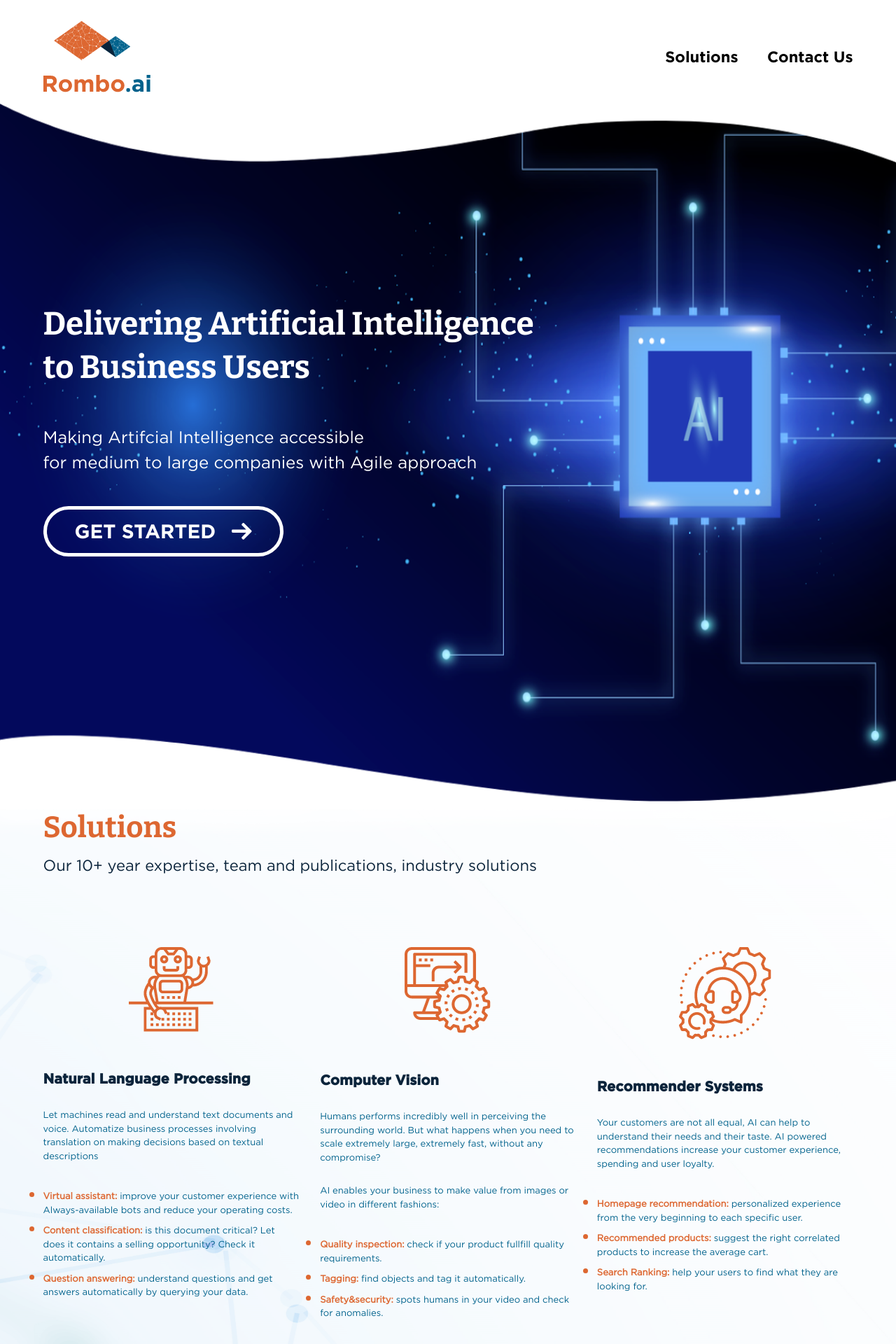
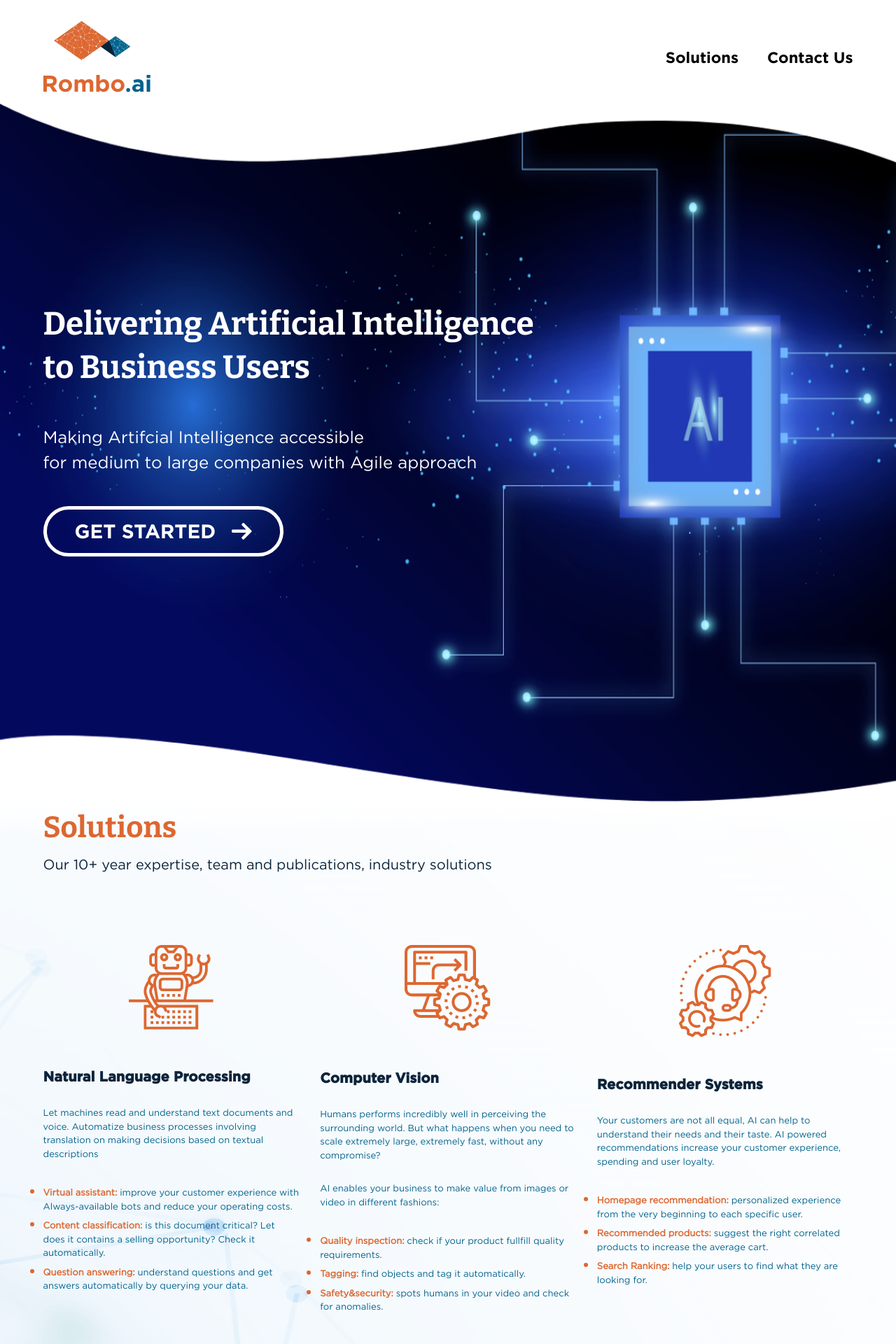
Before and after one commit to romboai/website, a Jekyll site: the page built from index.html, in a window 1280 px wide. Shown: the top 1920 px of the page at 70% size. Built offline with Jekyll 4.4.1, drawn with Linux system fonts in a browser that asks for light colours; some of the changed text lies outside the part shown.

Commit message:
font sizing

```diff
--- a/css/custom/style.css
+++ b/css/custom/style.css
@@ -22,7 +22,7 @@ font-family: homebook;
 body {
   font-family: var(--homebook);
   color: #0B243B;
-  font-size: 22px;
+  font-size: 20px;
 }
 
 
@@ -320,6 +320,15 @@ li {
   background-color: transparent;
   transition: .3s;
 }
+
+.btn-small{
+  border: 5px solid #0B243B;
+  padding: 5px 20px;
+  font-size: 16px;
+  color: #0B243B;
+
+
+}
 .theme-btn span {
   margin-left: 15px;
   position: relative;
@@ -444,7 +453,7 @@ li {
 }
 
 .alblk p {
-  font-size: 20px;
+  font-size: 15px;
   color: #fff;
 }
 
@@ -487,7 +496,7 @@ li {
 
 .sm-steps-area .text-right {text-align: right;}
 .left-wrp h3 {
-  font-size: 50px;
+  font-size: 32px;
   line-height: 75px;
   font-family: 'Bitter', serif;
   font-weight: 700;
@@ -546,21 +555,21 @@ li {
 }
 .contact-form form input, .contact-form form textarea, .contact-form form select {
   width: 100%;
-  height: 76px;
+  height: 50px;
   border-radius: 20px;
   margin-bottom: 30px;
   padding-left: 25px;
-  font-size: 25px;
+  font-size: 15px;
   outline: none;
 }
 
 .contact-form form textarea {
   height: 316px !IMPORTANT;
-  padding: 25px;
+  padding: 15px;
 }
 
 ::placeholder{
-  font-size: 25px;
+  font-size: 15px;
   opacity: 70%;
 }
 
@@ -588,7 +597,7 @@ label.ckb {
   position: relative;
   color: #fff;
   line-height: 31px;
-  font-size: 25px;
+  font-size: 12px;
   padding-left: 60px;
 }
 
--- a/index.html
+++ b/index.html
@@ -94,9 +94,8 @@ title: "Rombo AI"
                 </div>
                 <div class="col-lg-4 col-sm-6">
                     <div class="sol-blk">
-                        <img src="img/robot.png" alt="">
-                        <h4>Natural Language
-                            Processing</h4>
+                        <img src="img/robot.png" alt="Natural Language Processing">
+                        <h4>Natural Language Processing</h4>
                         <p>Let machines read and understand text documents and voice. Automatize business processes involving translation on making decisions based on textual descriptions </p>
                         <ul>
                             <li><p><b>Virtual assistant:</b> improve your customer experience with
@@ -108,7 +107,7 @@ title: "Rombo AI"
                 </div>
                 <div class="col-lg-4 col-sm-6">
                     <div class="sol-blk">
-                        <img src="img/automation.png" alt="">
+                        <img src="img/automation.png" alt="Computer Vision">
                         <h4>Computer Vision</h4>
                         <p>Humans performs incredibly well in perceiving the surrounding world. But what happens when you need to scale extremely large, extremely fast, without any compromise?</p>
                         <p>AI enables your business to make value from images or video in different fashions:</p>
@@ -121,7 +120,7 @@ title: "Rombo AI"
                 </div>
                 <div class="col-lg-4 col-sm-6">
                     <div class="sol-blk">
-                        <img src="img/support.png" alt="">
+                        <img src="img/support.png" alt="Recommender Systems">
                         <h4>Recommender Systems</h4>
                         <p>Your customers are not all equal, AI can help to understand their needs and their taste. AI powered recommendations increase your customer experience, spending and user loyalty.</p>
                         <ul>
@@ -133,31 +132,45 @@ title: "Rombo AI"
                 </div>
                 <div class="col-lg-4 col-sm-6">
                     <div class="sol-blk">
-                        <img src="img/analysis.png" alt="">
+                        <img src="img/analysis.png" alt="Predictive Analytics">
                         <h4>Predictive Analytics</h4>
                         <p>What will happen tomorrow?</p>
                         <p> Predicting the future can be impossible, but AI can be a truly game changer and can help your business in different ways:</p>
-                        <p><b>- Sales forecasting: </b> what are the best prevision on my sales?</p>
-                        <p><b>- Predictive maintenance: </b> prevent your assets from failures.</p>
+                        <ul>
+                        <li><p><b>Sales forecasting: </b> what are the best prevision on my sales?</p></li>
+                        <li><p><b>Predictive maintenance: </b> prevent your assets from failures.</p> </li>
+                         </ul>
                     </div>
                 </div>
                 <div class="col-lg-4 col-sm-6">
                     <div class="sol-blk">
-                        <img src="img/brain.png" alt="">
+                        <img src="img/brain.png" alt="Robotic Process  Automation">
                         <h4>Robotic Process  Automation</h4>
                         <p>Actions need decisions. Artificial intelligence challenge can help to make your data speak and help taking decisions based on evidence and records.</p>
-                        <p>Example of solutions we can offer:</p>
-                        <p><b>- Decision Support Systems: </b> tools that help humans analysing factual and probabilistic data to help decision making.</p>
-                        <p><b>- Workflow automation: </b>apply RPA to your business processes to speed them up and reduce costs.</p>
+                        <ul>
+                        <li><p><b>Decision Support Systems: </b> tools that help humans analysing factual and probabilistic data to help decision making.</p> </li>
+                        <li><p><b>Workflow automation: </b>apply RPA to your business processes to speed them up and reduce costs.</p></li>
+                        </ul>
                     </div>
                 </div>
                 <div class="col-lg-4 col-sm-6">
                     <div class="sol-blk">
-                        <img src="img/goal.png" alt="">
-                        <h4>Let your challenge be our
-                            challenge </h4>
+                        <img src="img/goal.png" alt="AI Challenge">
+                        <h4>Let your challenge be our challenge </h4>
                         <p>Do you think those solutions cannot fill your needs?.</p>
                         <p>AI is all about facing difficult problems and solve them, no matter what your business is. Bring to us your challenges and we make our best to find a working solution.</p>
+                        <p>
+                            <a href="#contact" class="theme-btn btn-small">Ask for a quote<span>
+                                <svg xmlns="http://www.w3.org/2000/svg" width="18.513" height="14.721" viewBox="0 0 28.513 23.721">
+                                  <g id="right-arrow" transform="translate(0 0)">
+                                    <g id="Group_22" data-name="Group 22" transform="translate(0 0)">
+                                      <path id="Path_1869" data-name="Path 1869" d="M28.057,52.1,17.76,41.8a1.565,1.565,0,0,0-2.207,0l-.935.935a1.549,1.549,0,0,0-.456,1.1,1.58,1.58,0,0,0,.456,1.116l6.007,6.02H1.54A1.523,1.523,0,0,0,0,52.511v1.322a1.581,1.581,0,0,0,1.54,1.6H20.694l-6.075,6.054a1.545,1.545,0,0,0,0,2.191l.935.932a1.565,1.565,0,0,0,2.207,0l10.3-10.3a1.574,1.574,0,0,0,0-2.215Z" transform="translate(0 -41.346)" fill="##0B243B"></path>
+                                    </g>
+                                  </g>
+                                </svg>
+                                </span>
+                            </a>
+                        </p>
                     </div>
                 </div>
             </div>
@@ -300,6 +313,8 @@ title: "Rombo AI"
                             <p>Ready to transform your
                                 company? AI It’s easier than
                                 you might think with Rombo AI.</p>
+
+
                         </div>
                     </div>
                     <div class="snape-img">
```
Also changed, not shown: other parts of index.html (+6 -5 lines), 2 other files.
